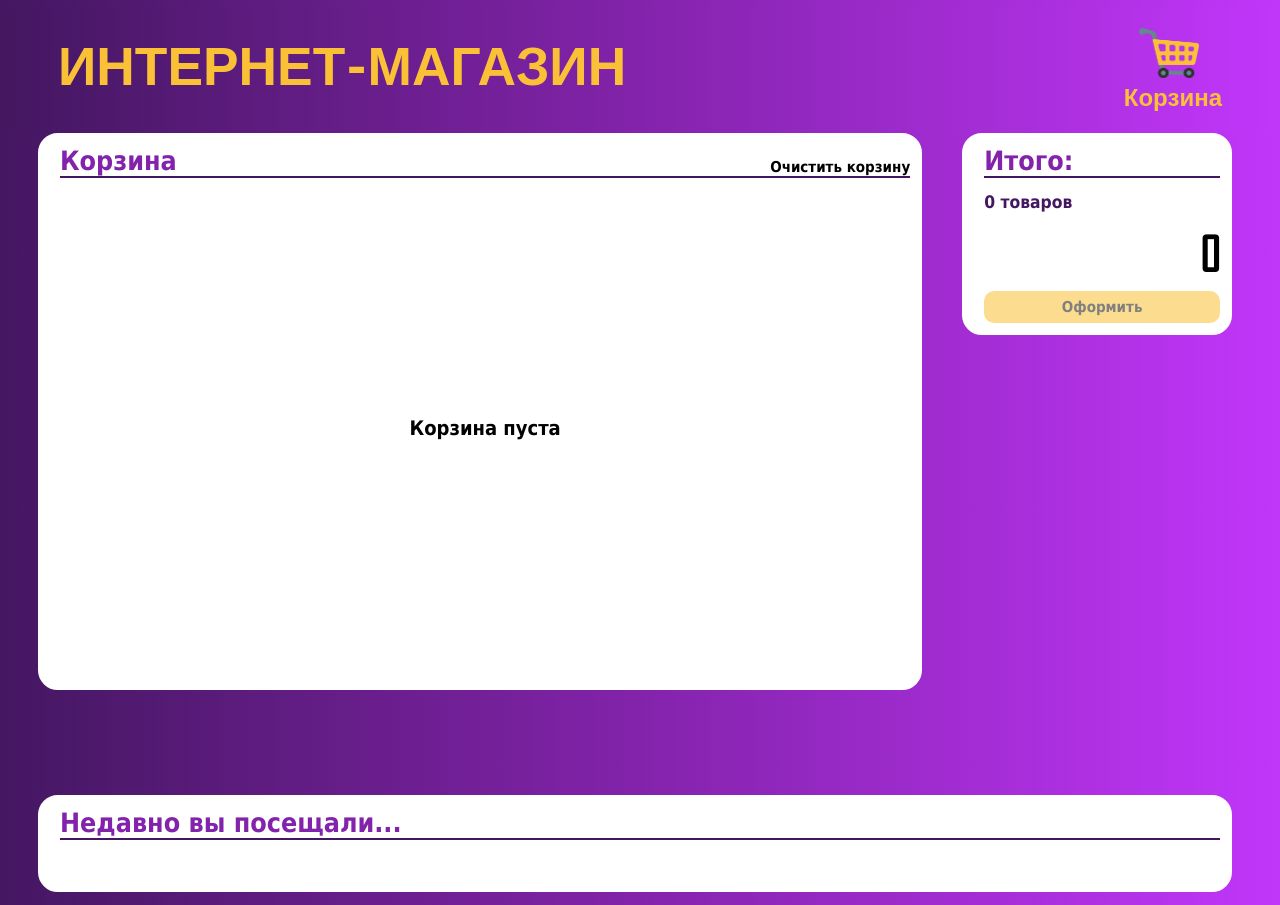
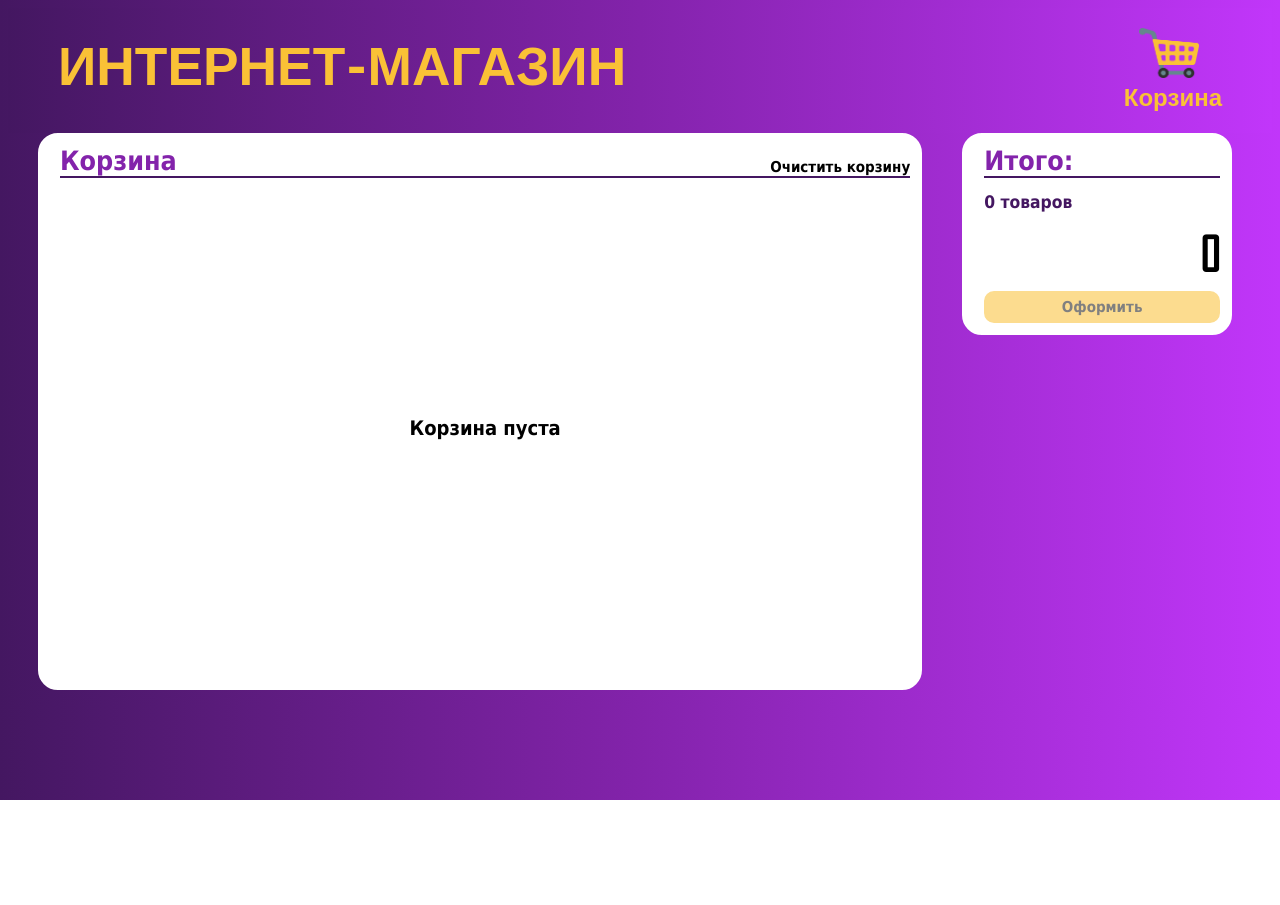
Before and after one commit to GreenPotatoShow/vue-marketplace, a Vue app: page /cart in a window 1280 px wide. After the commit the page ends 800 px from the top, so only its background shows below. Built offline with nearby package versions, Linux system fonts and the light colour scheme.

Commit message:
Minor changes

```diff
--- a/src/views/CartView.vue
+++ b/src/views/CartView.vue
@@ -23,11 +23,12 @@
         <button :class="btnClass" :disabled="isDisabled">Оформить</button>
       </div>
     </div>
-    <div class="visited-main-part">
+    <div v-if="isVisitedShown" class="visited-main-part">
       <div class="chapter">Недавно вы посещали...</div>
       <div class="visited-goods">
         <div :key="item.id" v-for="item in visitedItems">
           <item-card
+            class="item-card"
             @add-to-cart="addToCart"
             @update-counter="$emit('update-counter')"
             :item="item"
@@ -56,6 +57,7 @@ export default {
       cartItems: [],
       visitedItems: [],
       empty: false,
+      isVisitedShown: false,
     };
   },
   mounted() {
@@ -63,6 +65,9 @@ export default {
     this.visitedItems = getVisited();
     this.findTotalCost();
     this.empty = cartEmpty(this.cartItems);
+    if (this.visitedItems) {
+      this.isVisitedShown = (this.visitedItems.length > 0);
+    }
   },
   components: {
     CartItemLine,
@@ -302,14 +307,18 @@ export default {
   border: 2px solid white;
   padding: 10px 10px 10px 20px;
   height: fit-content;
-  width: 100%;
-  margin: 100px 20px 5px 20px;
+  width: fit-content;
+  margin: 30px 20px 5px 20px;
 }
 
 .visited-goods {
   margin: 10px 40px 30px 0;
   display: flex;
-  justify-content: space-between;
+  justify-content: space-around;
   flex-flow: row-reverse wrap;
 }
+
+.item-card {
+  margin: 0 10px;
+}
 </style>
```
